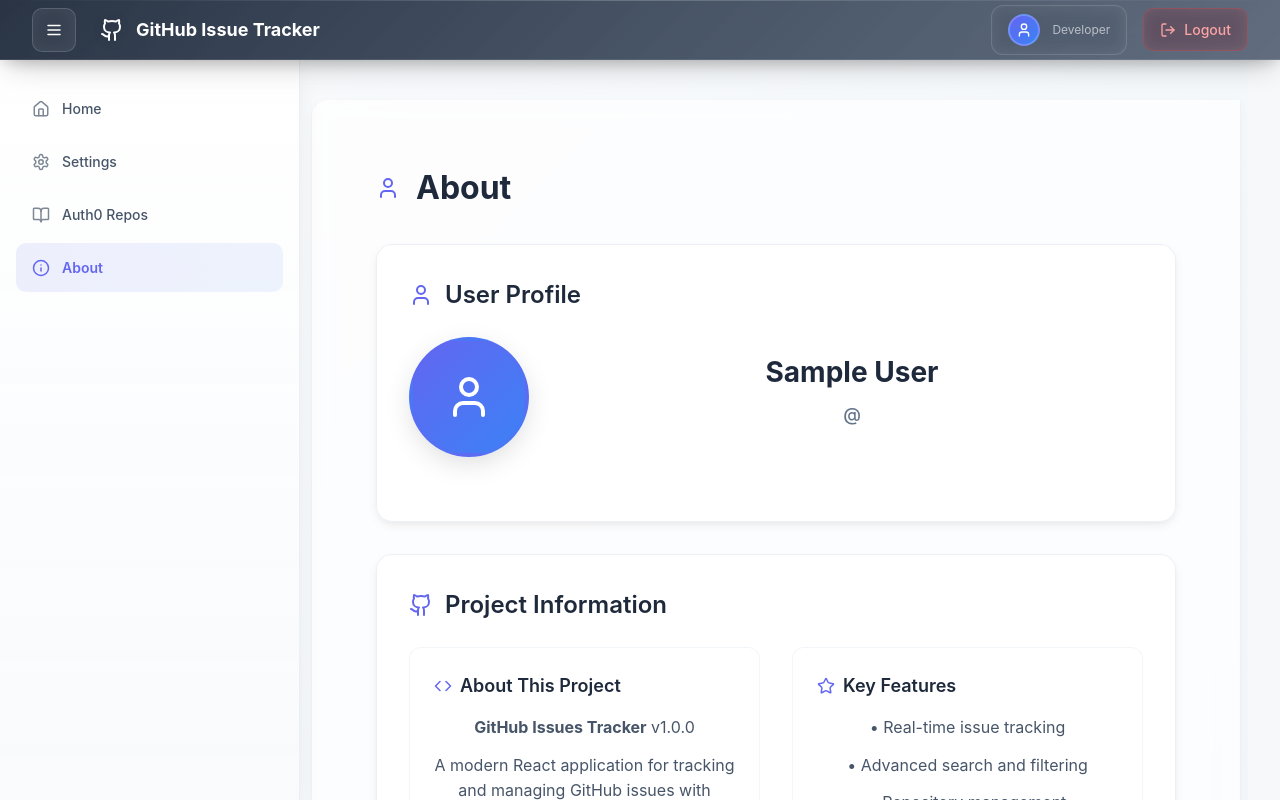
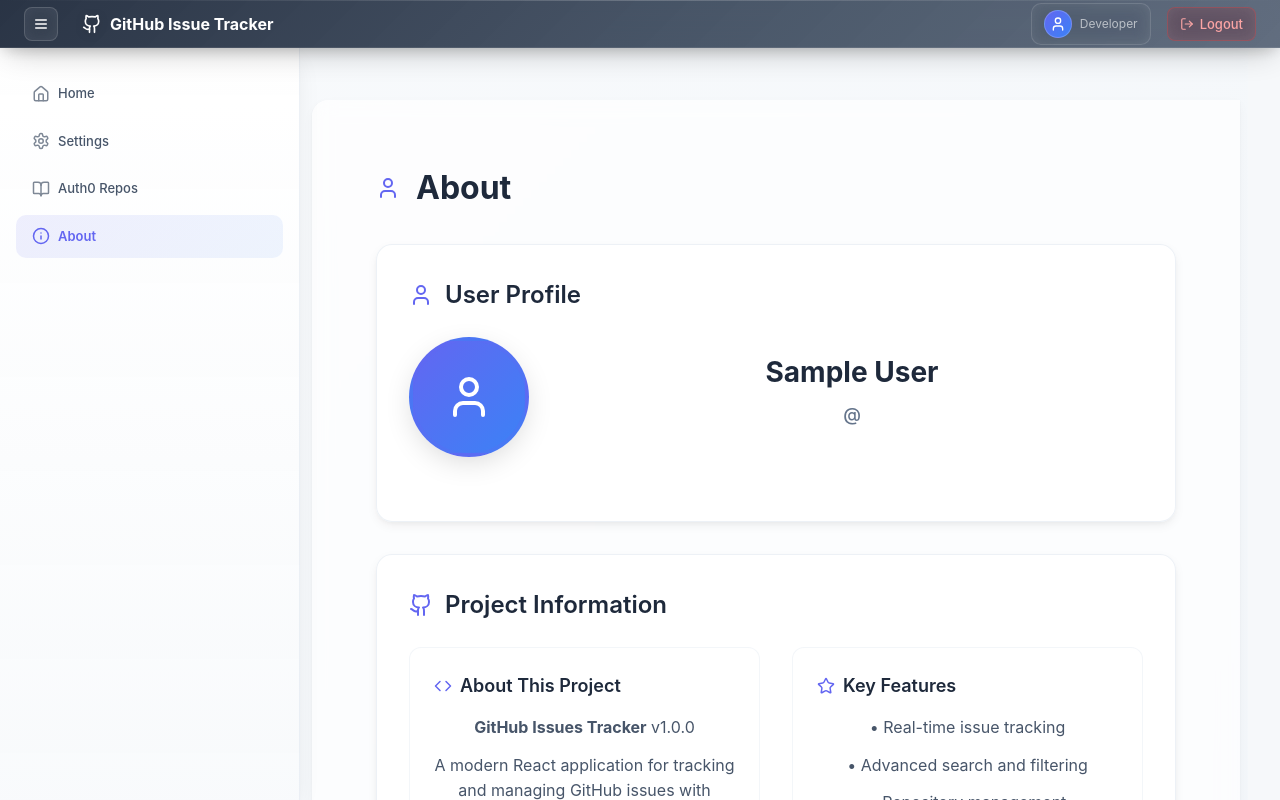
Before and after one commit to gyaneshgouraw-okta/github-issues-tracker, a React (Vite) app: page /about in a window 1280 px wide. Shown: the top 800 px of the page. Built offline with nearby package versions, Linux system fonts and the light colour scheme; sample sign-in values are in the browser's storage.

Commit message:
feat: implement design system with theme configuration and UI refinements

```diff
--- a/package.json
+++ b/package.json
@@ -18,7 +18,8 @@
     "react-dom": "^19.1.0",
     "react-router-dom": "^7.6.2",
     "styled-components": "^6.1.19",
-    "zustand": "^5.0.5"
+    "zustand": "^5.0.5",
+    "lucide-react": "^0.442.0"
   },
   "devDependencies": {
     "@eslint/js": "^9.25.0",
--- /dev/null
+++ b/src/styles/theme.js
@@ -0,0 +1,230 @@
+// Design System Theme Configuration
+export const theme = {
+  // Semantic Colors
+  colors: {
+    // Primary brand colors
+    primary: {
+      50: '#f0f9ff',
+      100: '#e0f2fe',
+      200: '#bae6fd',
+      300: '#7dd3fc',
+      400: '#38bdf8',
+      500: '#0ea5e9',
+      600: '#0284c7',
+      700: '#0369a1',
+      800: '#075985',
+      900: '#0c4a6e',
+      main: '#6366f1',
+      light: '#818cf8',
+      dark: '#4f46e5'
+    },
+
+    // Semantic status colors
+    success: {
+      50: '#f0fdf4',
+      100: '#dcfce7',
+      200: '#bbf7d0',
+      300: '#86efac',
+      400: '#4ade80',
+      500: '#22c55e',
+      600: '#16a34a',
+      700: '#15803d',
+      800: '#166534',
+      900: '#14532d',
+      main: '#10b981',
+      light: '#34d399',
+      dark: '#059669'
+    },
+
+    warning: {
+      50: '#fffbeb',
+      100: '#fef3c7',
+      200: '#fde68a',
+      300: '#fcd34d',
+      400: '#fbbf24',
+      500: '#f59e0b',
+      600: '#d97706',
+      700: '#b45309',
+      800: '#92400e',
+      900: '#78350f',
+      main: '#f59e0b',
+      light: '#fbbf24',
+      dark: '#d97706'
+    },
+
+    error: {
+      50: '#fef2f2',
+      100: '#fee2e2',
+      200: '#fecaca',
+      300: '#fca5a5',
+      400: '#f87171',
+      500: '#ef4444',
+      600: '#dc2626',
+      700: '#b91c1c',
+      800: '#991b1b',
+      900: '#7f1d1d',
+      main: '#ef4444',
+      light: '#f87171',
+      dark: '#dc2626'
+    },
+
+    info: {
+      50: '#eff6ff',
+      100: '#dbeafe',
+      200: '#bfdbfe',
+      300: '#93c5fd',
+      400: '#60a5fa',
+      500: '#3b82f6',
+      600: '#2563eb',
+      700: '#1d4ed8',
+      800: '#1e40af',
+      900: '#1e3a8a',
+      main: '#3b82f6',
+      light: '#60a5fa',
+      dark: '#2563eb'
+    },
+
+    // Neutral grays
+    gray: {
+      50: '#f8fafc',
+      100: '#f1f5f9',
+      200: '#e2e8f0',
+      300: '#cbd5e1',
+      400: '#94a3b8',
+      500: '#64748b',
+      600: '#475569',
+      700: '#334155',
+      800: '#1e293b',
+      900: '#0f172a'
+    },
+
+    // Background colors
+    background: {
+      primary: '#ffffff',
+      secondary: '#f8fafc',
+      tertiary: '#f1f5f9',
+      inverse: '#0f172a'
+    },
+
+    // Text colors
+    text: {
+      primary: '#0f172a',
+      secondary: '#475569',
+      tertiary: '#64748b',
+      inverse: '#ffffff',
+      muted: '#94a3b8'
+    },
+
+    // Border colors
+    border: {
+      primary: '#e2e8f0',
+      secondary: '#cbd5e1',
+      focus: '#6366f1',
+      error: '#ef4444',
+      success: '#10b981'
+    }
+  },
+
+  // Spacing system (8pt grid)
+  spacing: {
+    0: '0',
+    1: '0.25rem',   // 4px
+    2: '0.5rem',    // 8px
+    3: '0.75rem',   // 12px
+    4: '1rem',      // 16px
+    5: '1.25rem',   // 20px
+    6: '1.5rem',    // 24px
+    8: '2rem',      // 32px
+    10: '2.5rem',   // 40px
+    12: '3rem',     // 48px
+    16: '4rem',     // 64px
+    20: '5rem',     // 80px
+    24: '6rem'      // 96px
+  },
+
+  // Typography scale
+  typography: {
+    fontFamily: {
+      sans: ['Inter', 'system-ui', '-apple-system', 'sans-serif'],
+      mono: ['JetBrains Mono', 'Menlo', 'Monaco', 'monospace']
+    },
+    fontSize: {
+      xs: '0.75rem',      // 12px
+      sm: '0.875rem',     // 14px
+      base: '1rem',       // 16px
+      lg: '1.125rem',     // 18px
+      xl: '1.25rem',      // 20px
+      '2xl': '1.5rem',    // 24px
+      '3xl': '1.875rem',  // 30px
+      '4xl': '2.25rem',   // 36px
+      '5xl': '3rem'       // 48px
+    },
+    fontWeight: {
+      normal: '400',
+      medium: '500',
+      semibold: '600',
+      bold: '700'
+    },
+    lineHeight: {
+      tight: '1.25',
+      normal: '1.5',
+      relaxed: '1.75'
+    }
+  },
+
+  // Border radius
+  borderRadius: {
+    none: '0',
+    sm: '0.25rem',    // 4px
+    base: '0.5rem',   // 8px
+    md: '0.75rem',    // 12px
+    lg: '1rem',       // 16px
+    xl: '1.5rem',     // 24px
+    full: '9999px'
+  },
+
+  // Shadows
+  shadows: {
+    sm: '0 1px 2px 0 rgba(0, 0, 0, 0.05)',
+    base: '0 1px 3px 0 rgba(0, 0, 0, 0.1), 0 1px 2px 0 rgba(0, 0, 0, 0.06)',
+    md: '0 4px 6px -1px rgba(0, 0, 0, 0.1), 0 2px 4px -1px rgba(0, 0, 0, 0.06)',
+    lg: '0 10px 15px -3px rgba(0, 0, 0, 0.1), 0 4px 6px -2px rgba(0, 0, 0, 0.05)',
+    xl: '0 20px 25px -5px rgba(0, 0, 0, 0.1), 0 10px 10px -5px rgba(0, 0, 0, 0.04)',
+    glass: '0 8px 32px -8px rgba(0, 0, 0, 0.3), 0 4px 16px -4px rgba(0, 0, 0, 0.2)'
+  },
+
+  // Breakpoints
+  breakpoints: {
+    sm: '640px',
+    md: '768px',
+    lg: '1024px',
+    xl: '1280px',
+    '2xl': '1536px'
+  },
+
+  // Animation durations
+  animation: {
+    fast: '0.15s',
+    normal: '0.3s',
+    slow: '0.5s'
+  },
+
+  // Z-index scale
+  zIndex: {
+    hide: -1,
+    auto: 'auto',
+    base: 0,
+    docked: 10,
+    dropdown: 1000,
+    sticky: 1100,
+    banner: 1200,
+    overlay: 1300,
+    modal: 1400,
+    popover: 1500,
+    skipLink: 1600,
+    toast: 1700,
+    tooltip: 1800
+  }
+};
+
+export default theme;
--- a/src/views/components/Header.jsx
+++ b/src/views/components/Header.jsx
@@ -18,14 +18,14 @@
   backdrop-filter: blur(20px);
   border-bottom: 1px solid rgba(255, 255, 255, 0.1);
   color: white;
-  padding: 0 2rem;
+  padding: 0 1.5rem;
   display: flex;
   align-items: center;
   justify-content: space-between;
   box-shadow:
     0 8px 32px -8px rgba(0, 0, 0, 0.3),
     0 4px 16px -4px rgba(0, 0, 0, 0.2);
-  height: 60px;
+  height: 48px;
   box-sizing: border-box;
   transition: all 0.3s cubic-bezier(0.23, 1, 0.32, 1);
 
@@ -51,22 +51,22 @@
 `;
 
 const Logo = styled.div`
-  font-size: 1.125rem;
+  font-size: 1rem;
   font-weight: 700;
   display: flex;
   align-items: center;
-  gap: 0.75rem;
+  gap: 0.5rem;
   transition: all 0.3s cubic-bezier(0.23, 1, 0.32, 1);
   cursor: pointer;
-  padding: 0.5rem 0;
+  padding: 0.25rem 0;
 
   &:hover {
     filter: brightness(1.1);
   }
 
   svg {
-    width: 24px;
-    height: 24px;
+    width: 20px;
+    height: 20px;
     filter: drop-shadow(0 2px 4px rgba(0, 0, 0, 0.2));
   }
 `;
@@ -74,10 +74,10 @@
 const MenuButton = styled.button`
   background: rgba(255, 255, 255, 0.1);
   border: 1px solid rgba(255, 255, 255, 0.15);
-  border-radius: 10px;
+  border-radius: 8px;
   color: white;
   cursor: pointer;
-  padding: 0.75rem;
+  padding: 0.5rem;
   display: flex;
   align-items: center;
   justify-content: center;
@@ -90,8 +90,8 @@
   }
 
   svg {
-    width: 18px;
-    height: 18px;
+    width: 16px;
+    height: 16px;
   }
 `;
 
@@ -104,11 +104,11 @@
 const UserCard = styled.div`
   display: flex;
   align-items: center;
-  gap: 0.75rem;
+  gap: 0.5rem;
   background: rgba(255, 255, 255, 0.08);
   border: 1px solid rgba(255, 255, 255, 0.12);
-  border-radius: 12px;
-  padding: 0.5rem 1rem;
+  border-radius: 10px;
+  padding: 0.375rem 0.75rem;
   transition: all 0.3s cubic-bezier(0.23, 1, 0.32, 1);
   backdrop-filter: blur(8px);
   cursor: pointer;
@@ -120,10 +120,10 @@
 `;
 
 const Avatar = styled.img`
-  width: 32px;
-  height: 32px;
+  width: 28px;
+  height: 28px;
   border-radius: 50%;
-  border: 2px solid rgba(255, 255, 255, 0.2);
+  border: 1.5px solid rgba(255, 255, 255, 0.2);
   transition: all 0.3s cubic-bezier(0.23, 1, 0.32, 1);
 
   &:hover {
@@ -132,8 +132,8 @@
 `;
 
 const AvatarFallback = styled.div`
-  width: 32px;
-  height: 32px;
+  width: 28px;
+  height: 28px;
   border-radius: 50%;
   background: linear-gradient(135deg, #6366f1 0%, #3b82f6 100%);
   display: flex;
@@ -141,8 +141,8 @@
   justify-content: center;
   color: white;
   font-weight: 600;
-  font-size: 0.875rem;
-  border: 2px solid rgba(255, 255, 255, 0.2);
+  font-size: 0.75rem;
+  border: 1.5px solid rgba(255, 255, 255, 0.2);
   transition: all 0.3s cubic-bezier(0.23, 1, 0.32, 1);
 
   &:hover {
@@ -158,7 +158,7 @@
 
 const Username = styled.span`
   font-weight: 600;
-  font-size: 0.875rem;
+  font-size: 0.8125rem;
   line-height: 1.2;
   color: rgba(255, 255, 255, 0.95);
 `;
@@ -172,17 +172,17 @@
 const LogoutButton = styled.button`
   background: rgba(239, 68, 68, 0.15);
   border: 1px solid rgba(239, 68, 68, 0.3);
-  border-radius: 10px;
+  border-radius: 8px;
   color: #fca5a5;
-  padding: 0.75rem 1rem;
+  padding: 0.5rem 0.75rem;
   cursor: pointer;
   transition: all 0.3s cubic-bezier(0.23, 1, 0.32, 1);
   font-weight: 500;
-  font-size: 0.875rem;
+  font-size: 0.8125rem;
   backdrop-filter: blur(8px);
   display: flex;
   align-items: center;
-  gap: 0.5rem;
+  gap: 0.375rem;
 
   &:hover {
     background: rgba(239, 68, 68, 0.25);
@@ -191,8 +191,8 @@
   }
 
   svg {
-    width: 16px;
-    height: 16px;
+    width: 14px;
+    height: 14px;
   }
 `;
 
--- a/src/views/components/Sidebar.jsx
+++ b/src/views/components/Sidebar.jsx
@@ -7,9 +7,9 @@
 const SidebarContainer = styled.aside`
   position: fixed;
   left: ${props => props.isOpen ? '0' : '-280px'};
-  top: 60px;
+  top: 48px;
   width: 300px;
-  height: calc(100vh - 60px);
+  height: calc(100vh - 48px);
   background: linear-gradient(180deg,
     rgba(255, 255, 255, 0.98) 0%,
     rgba(248, 250, 252, 0.95) 100%
@@ -46,16 +46,16 @@
 `;
 
 const SectionTitle = styled.h3`
-  font-size: 0.75rem;
+  font-size: 0.6875rem;
   font-weight: 700;
   text-transform: uppercase;
   letter-spacing: 0.05em;
-  margin: 2rem 0 1rem;
+  margin: 1.5rem 0 0.75rem;
   padding: 0 1.5rem;
   color: #64748b;
   display: flex;
   align-items: center;
-  gap: 0.5rem;
+  gap: 0.375rem;
 
   &:first-child {
     margin-top: 0;
@@ -80,48 +80,50 @@
 
 const RepoCard = styled.li`
   margin: 0 1rem;
-  border-radius: 12px;
+  border-radius: 10px;
   cursor: pointer;
   transition: all 0.3s cubic-bezier(0.23, 1, 0.32, 1);
   background: ${props => props.active
     ? 'linear-gradient(135deg, rgba(99, 102, 241, 0.08) 0%, rgba(59, 130, 246, 0.05) 100%)'
-    : 'rgba(255, 255, 255, 0.4)'
+    : 'rgba(255, 255, 255, 0.5)'
   };
   border: 1px solid ${props => props.active
-    ? 'rgba(99, 102, 241, 0.2)'
-    : 'rgba(226, 232, 240, 0.5)'
+    ? 'rgba(99, 102, 241, 0.25)'
+    : 'rgba(226, 232, 240, 0.6)'
   };
   backdrop-filter: blur(8px);
 
   &:hover {
     background: ${props => props.active
       ? 'linear-gradient(135deg, rgba(99, 102, 241, 0.12) 0%, rgba(59, 130, 246, 0.08) 100%)'
-      : 'rgba(255, 255, 255, 0.7)'
+      : 'rgba(255, 255, 255, 0.8)'
     };
     border-color: ${props => props.active
-      ? 'rgba(99, 102, 241, 0.3)'
-      : 'rgba(99, 102, 241, 0.2)'
+      ? 'rgba(99, 102, 241, 0.35)'
+      : 'rgba(99, 102, 241, 0.25)'
     };
+    transform: translateY(-1px);
+    box-shadow: 0 4px 12px -2px rgba(0, 0, 0, 0.1);
   }
 `;
 
 const RepoCardContent = styled.div`
-  padding: 1rem;
+  padding: 0.75rem;
   display: flex;
   flex-direction: column;
-  gap: 0.5rem;
+  gap: 0.375rem;
 `;
 
 const RepoHeader = styled.div`
   display: flex;
   align-items: center;
-  gap: 0.75rem;
+  gap: 0.5rem;
 `;
 
 const RepoIcon = styled.div`
-  width: 32px;
-  height: 32px;
-  border-radius: 8px;
+  width: 28px;
+  height: 28px;
+  border-radius: 6px;
   background: ${props => props.active
     ? 'linear-gradient(135deg, #6366f1 0%, #3b82f6 100%)'
     : 'linear-gradient(135deg, #64748b 0%, #475569 100%)'
@@ -130,8 +132,10 @@
   align-items: center;
   justify-content: center;
   color: white;
-  font-size: 14px;
+  font-size: 0.75rem;
+  font-weight: 600;
   flex-shrink: 0;
+  box-shadow: 0 2px 4px rgba(0, 0, 0, 0.1);
 `;
 
 const RepoInfo = styled.div`
@@ -140,28 +144,32 @@
 `;
 
 const RepoName = styled.div`
-  font-size: 0.875rem;
+  font-size: 0.8125rem;
   font-weight: 600;
   color: ${props => props.active ? '#6366f1' : '#1e293b'};
   white-space: nowrap;
   overflow: hidden;
   text-overflow: ellipsis;
-  line-height: 1.2;
+  line-height: 1.3;
+  margin-bottom: 0.125rem;
 `;
 
 const RepoMeta = styled.div`
   display: flex;
   align-items: center;
-  gap: 0.75rem;
-  margin-top: 0.25rem;
-  font-size: 0.75rem;
+  gap: 0.5rem;
+  font-size: 0.6875rem;
   color: #64748b;
 `;
 
 const MetaItem = styled.span`
   display: flex;
   align-items: center;
-  gap: 0.25rem;
+  gap: 0.1875rem;
+
+  svg {
+    opacity: 0.7;
+  }
 `;
 
 const NavMenu = styled.nav`
@@ -184,11 +192,11 @@
 const NavLink = styled.div`
   display: flex;
   align-items: center;
-  padding: 0.875rem 1rem;
+  padding: 0.75rem 1rem;
   color: ${props => props.active ? '#6366f1' : '#475569'};
-  font-size: 0.875rem;
+  font-size: 0.8125rem;
   font-weight: ${props => props.active ? '600' : '500'};
-  gap: 0.75rem;
+  gap: 0.5rem;
   border-radius: 10px;
   cursor: pointer;
   transition: all 0.3s cubic-bezier(0.23, 1, 0.32, 1);
@@ -218,10 +226,10 @@
 
 const SearchInput = styled.input`
   width: 100%;
-  padding: 0.875rem 1rem 0.875rem 2.75rem;
+  padding: 0.75rem 1rem 0.75rem 2.5rem;
   border: 1px solid rgba(226, 232, 240, 0.6);
-  border-radius: 12px;
-  font-size: 0.875rem;
+  border-radius: 10px;
+  font-size: 0.8125rem;
   background: rgba(255, 255, 255, 0.7);
   backdrop-filter: blur(8px);
   transition: all 0.3s cubic-bezier(0.23, 1, 0.32, 1);
```
Also changed, not shown: 1 other file (tests, documents, lock files or other folders).
